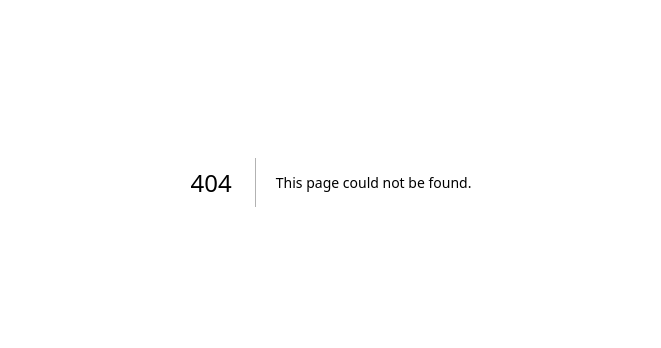
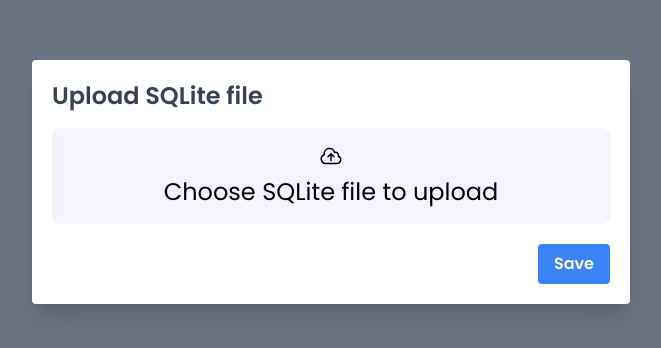
Before and after one commit to paulsmpl/paulsmpl.github.io, a Next.js app: page /upload in a window 1280 px wide. Before the commit this address had no page. Shown: the part 218-566 px from the top of the page, without its empty margins (309-970 px from the left). Built offline with nearby package versions, Linux system fonts and the light colour scheme.

Commit message:
upload  page

```diff
--- /dev/null
+++ b/src/app/upload/page.tsx
@@ -0,0 +1,70 @@
+"use client";
+import { CloudArrowUpIcon } from "@heroicons/react/24/outline";
+import { useRef, useState } from "react";
+import { ToastContainer } from "react-toastify";
+
+const Upload = () => {
+  const ref = useRef<HTMLInputElement>(null);
+  const [selectedFiles, setSelectedFiles] = useState<File[]>([]);
+
+  const handleClick = () => {
+    ref.current?.click();
+  };
+
+  const handleChange = (e: React.ChangeEvent<HTMLInputElement>) => {
+    const files = Array.from(e.currentTarget.files ?? []);
+    setSelectedFiles(files);
+  };
+
+  const onSave = () => {};
+
+  return (
+    <main className="flex min-h-screen flex-col items-center justify-between relative bg-gray-500">
+      <div className="justify-center items-center h-screen flex">
+        <div className="m-auto sm:w-[598px] p-5 rounded bg-white shadow-xl flex flex-col justify-center">
+          <label className="block text-gray-700 text-base lg:text-2xl font-bold mb-4">
+            Upload SQLite file
+          </label>
+          <div className="flex flex-row items-center">
+            <div
+              className="p-4 w-full flex flex-col items-center gap-2 bg-violet-50 text-black rounded-lg hover:bg-violet-100 cursor-pointer"
+              onClick={handleClick}
+            >
+              <CloudArrowUpIcon className="w-6 h-6" />
+              <span className="text-sm lg:text-2xl">
+                Choose SQLite file to upload
+              </span>
+              <input
+                type="file"
+                ref={ref}
+                className="hidden"
+                accept=".sqlite"
+                onChange={handleChange}
+              />
+            </div>
+          </div>
+          {!!selectedFiles.length && (
+            <div className="p-4 mt-4 bg-violet-50 overflow-hidden text-ellipsis rounded-lg">
+              {selectedFiles.map((file, i) => {
+                return (
+                  <span key={i} className="text-black whitespace-nowrap">
+                    {file.name}
+                  </span>
+                );
+              })}
+            </div>
+          )}
+          <button
+            className="bg-blue-500 hover:bg-blue-700 text-white font-bold py-2 px-4 rounded w-fit self-end mt-5"
+            onClick={onSave}
+          >
+            <span>Save</span>
+          </button>
+        </div>
+        <ToastContainer />
+      </div>
+    </main>
+  );
+};
+
+export default Upload;
```
